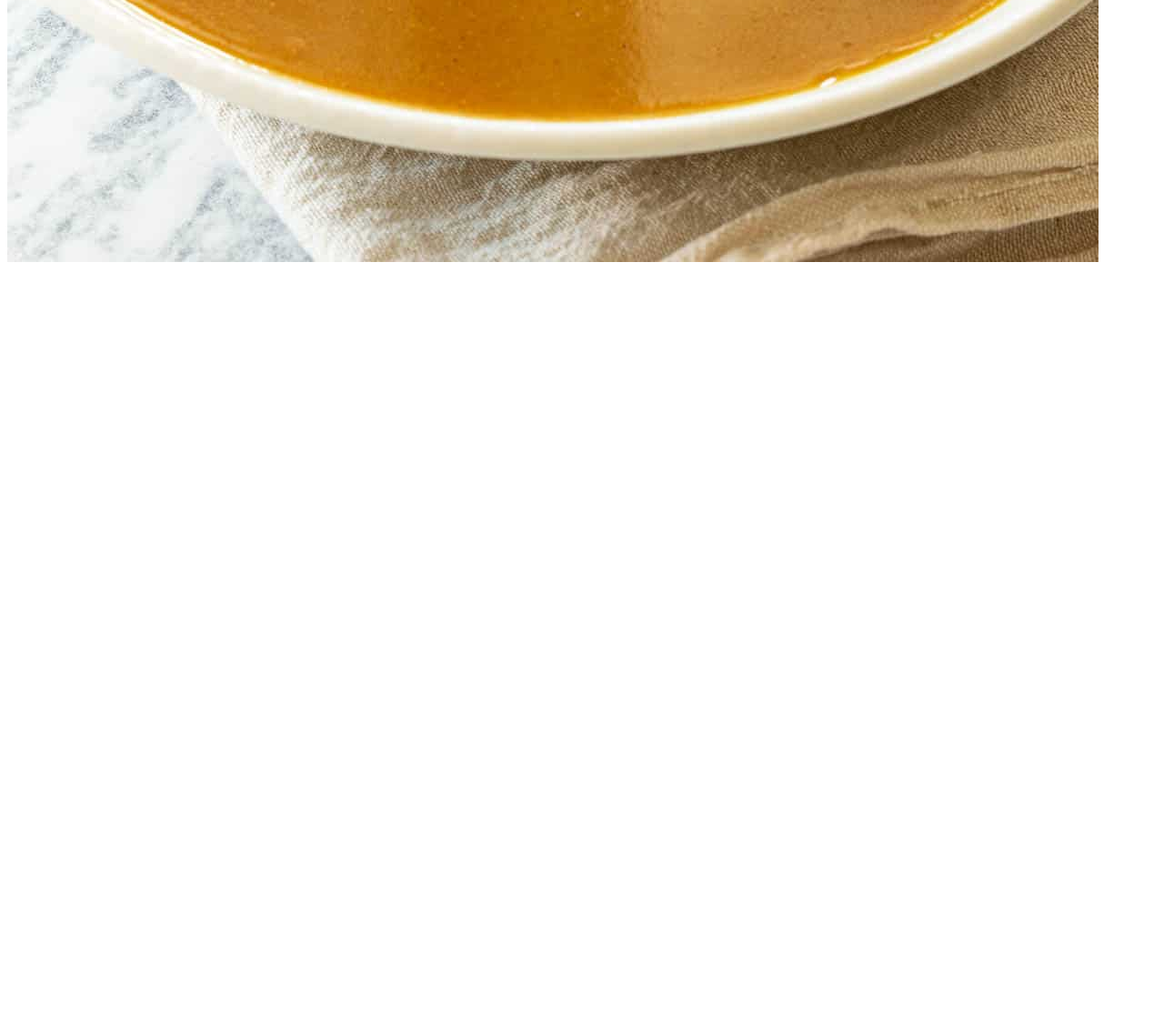
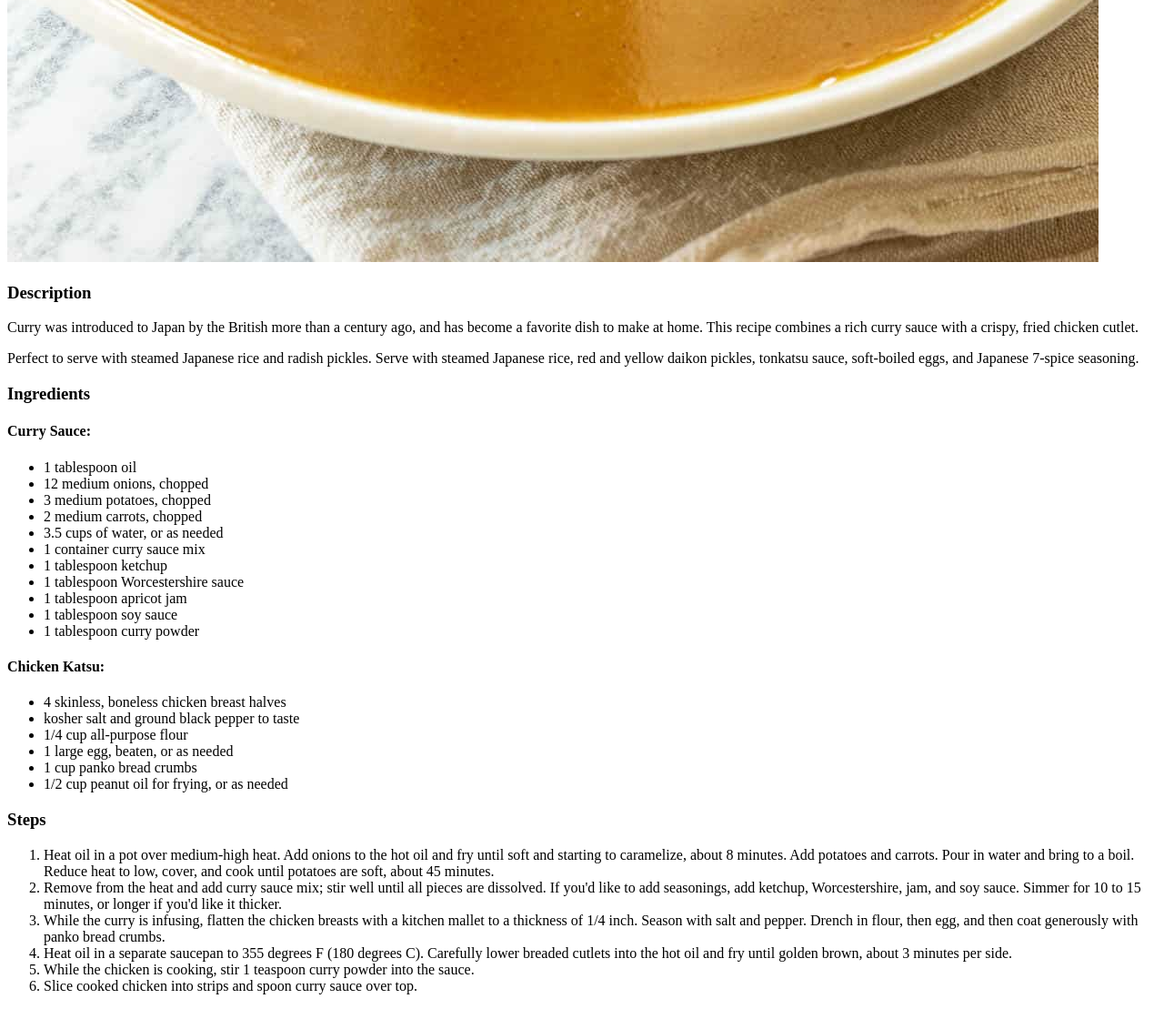
Before and after one commit to mrmnemonic/odin-recipes, a plain HTML site: page recipes/katsuCurry.html in a window 1280 px wide. Shown: the part 992-2101 px from the top of the page at 91% size. Before the commit the page ends 1292 px from the top, so only its background shows below. Drawn offline with Linux system fonts and the light colour scheme.

Commit message:
added Description, Ingredients in unordered list and Steps in ordered list

```diff
--- a/recipes/katsuCurry.html
+++ b/recipes/katsuCurry.html
@@ -7,5 +7,47 @@
 <body>
     <h1>Katsu Curry</h1>
     <img src="../images/katsuCurry.jpg" alt="Katsu Curry">
+    <h3>Description</h3>
+    <p>Curry was introduced to Japan by the British more than a century ago, and has become a favorite dish to make at home.
+    This recipe combines a rich curry sauce with a crispy, fried chicken cutlet. </p>
+    <p>Perfect to serve with steamed Japanese rice and radish pickles. Serve with steamed Japanese rice, red and yellow daikon pickles,
+    tonkatsu sauce, soft-boiled eggs, and Japanese 7-spice seasoning.</p>
+    <h3>Ingredients</h3>
+    <h4>Curry Sauce:</h4>
+    <ul>
+        <li>1 tablespoon oil</li>
+        <li>12 medium onions, chopped</li>
+        <li>3 medium potatoes, chopped</li>
+        <li>2 medium carrots, chopped</li>
+        <li>3.5 cups of water, or as needed</li>
+        <li>1 container curry sauce mix</li>
+        <li>1 tablespoon ketchup</li>
+        <li>1 tablespoon Worcestershire sauce</li>
+        <li>1 tablespoon apricot jam</li>
+        <li>1 tablespoon soy sauce</li>
+        <li>1 tablespoon curry powder</li>
+    </ul>
+    <h4>Chicken Katsu:</h4>
+    <ul>
+        <li>4 skinless, boneless chicken breast halves</li>
+        <li>kosher salt and ground black pepper to taste</li>
+        <li>1/4 cup all-purpose flour</li>
+        <li>1 large egg, beaten, or as needed</li>
+        <li>1 cup panko bread crumbs</li>
+        <li>1/2 cup peanut oil for frying, or as needed</li>
+    </ul>
+    <h3>Steps</h3>
+    <ol>
+        <li>Heat oil in a pot over medium-high heat. Add onions to the hot oil and fry until soft and starting to caramelize, about 8 minutes.
+        Add potatoes and carrots. Pour in water and bring to a boil. Reduce heat to low, cover, and cook until potatoes are soft, about 45 minutes.</li>
+        <li>Remove from the heat and add curry sauce mix; stir well until all pieces are dissolved. If you'd like to add seasonings, add ketchup, Worcestershire, jam, and soy sauce.
+        Simmer for 10 to 15 minutes, or longer if you'd like it thicker.</li>
+        <li>While the curry is infusing, flatten the chicken breasts with a kitchen mallet to a thickness of 1/4 inch. Season with salt and pepper.
+        Drench in flour, then egg, and then coat generously with panko bread crumbs.</li>
+        <li>Heat oil in a separate saucepan to 355 degrees F (180 degrees C).
+        Carefully lower breaded cutlets into the hot oil and fry until golden brown, about 3 minutes per side.</li>
+        <li>While the chicken is cooking, stir 1 teaspoon curry powder into the sauce.</li>
+        <li>Slice cooked chicken into strips and spoon curry sauce over top.</li>
+    </ol>
 </body>
 </html>
```
